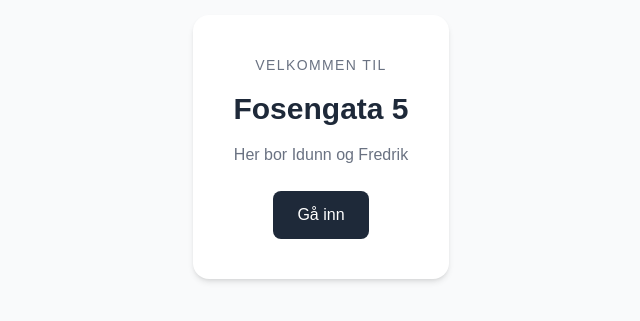
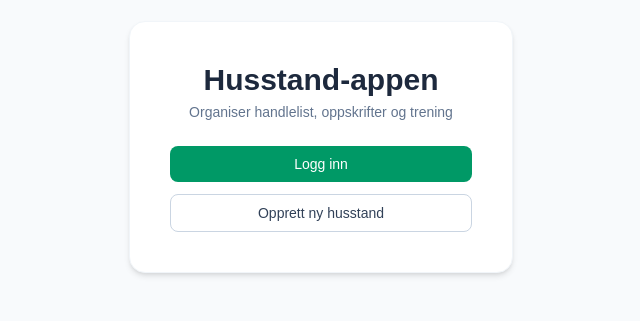
Before and after one commit to fredrikhamreprytz/Fosengata-5, a Next.js app: page / in a window 1280 px wide. Shown: the part 253-574 px from the top of the page, without its empty margins (319-959 px from the left). Built offline with nearby package versions, Linux system fonts and the light colour scheme.

Commit message:
[Fosengata 5] - update start page with login and create household options

```diff
--- a/app/page.tsx
+++ b/app/page.tsx
@@ -1,16 +1,28 @@
+import Link from "next/link";
+
 export default function Home() {
   return (
-    <main className="flex min-h-screen flex-col items-center justify-center bg-gray-50">
-      <div className="rounded-2xl bg-white p-10 shadow-md text-center space-y-4">
-        <p className="text-sm font-medium text-gray-500 uppercase tracking-widest">Velkommen til</p>
-        <h1 className="text-3xl font-bold text-gray-800">Fosengata 5</h1>
-        <p className="text-gray-500">Her bor Idunn og Fredrik</p>
-        <a
-          href="/dashboard"
-          className="inline-block mt-2 px-6 py-3 bg-gray-800 text-white rounded-lg hover:bg-gray-700 transition font-medium"
-        >
-          Gå inn
-        </a>
+    <main className="flex min-h-screen flex-col items-center justify-center bg-slate-50">
+      <div className="rounded-2xl bg-white p-10 shadow-md text-center space-y-6 border border-slate-100 w-full max-w-sm">
+        <div className="space-y-1">
+          <h1 className="text-3xl font-bold text-slate-800">Husstand-appen</h1>
+          <p className="text-slate-500 text-sm">Organiser handlelist, oppskrifter og trening</p>
+        </div>
+
+        <div className="flex flex-col gap-3">
+          <Link
+            href="/login"
+            className="w-full py-2 px-4 bg-emerald-600 text-white rounded-lg hover:bg-emerald-700 transition font-medium text-sm text-center"
+          >
+            Logg inn
+          </Link>
+          <Link
+            href="/signup"
+            className="w-full py-2 px-4 border border-slate-300 text-slate-700 rounded-lg hover:bg-slate-50 transition font-medium text-sm text-center"
+          >
+            Opprett ny husstand
+          </Link>
+        </div>
       </div>
     </main>
   );
```
